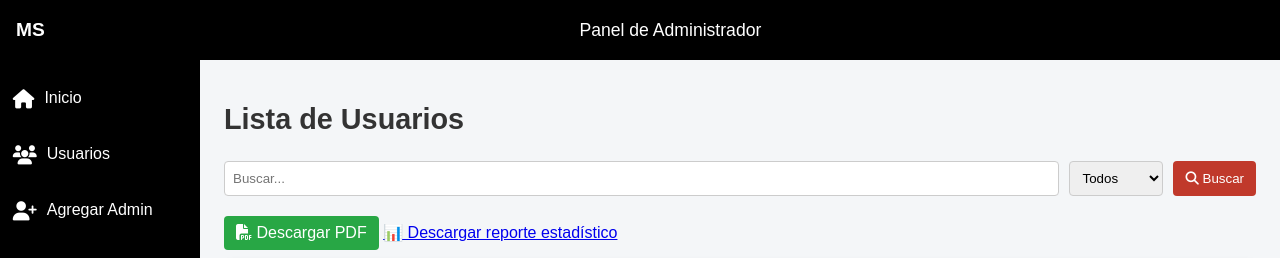
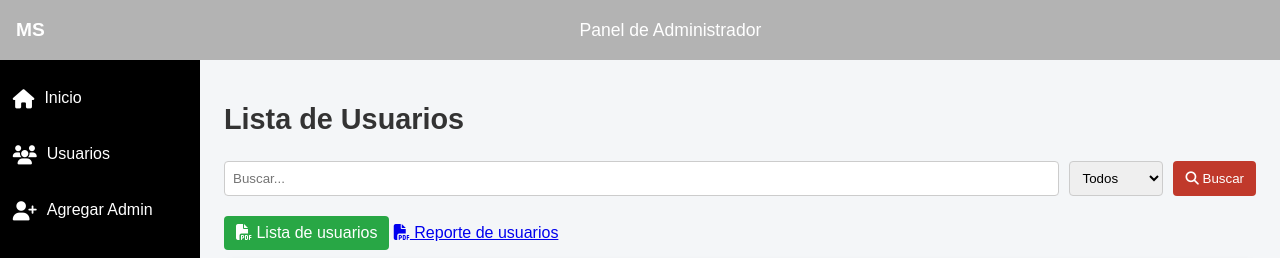
Before and after one commit to pablodavidvega/marketS_sprinngBoot, a Spring app: page /admin/lista_usuarios in a window 1280 px wide. Shown: the top 258 px of the page. Run offline with Thymeleaf, Linux system fonts and the light colour scheme; the template is opened without the code that fills it, so the values that code supplies are empty; some of the project's set-up classes (security, data sources, template engines, error pages and the like) are left out, and stand-ins take their place.

Commit message:
Estilos css generales en el encabezado y menus

```diff
--- a/src/main/resources/static/CSS/admindashboard.css
+++ b/src/main/resources/static/CSS/admindashboard.css
@@ -6,7 +6,7 @@ body {
 
 /* Navbar superior */
 .top-navbar {
-    background: #000000;
+    background: #B3B3B3;
     color: #fff;
     display: flex;
     align-items: center;
@@ -376,3 +376,9 @@ table tbody tr:nth-child(even) {
 .cards-reporte-vendedor {
     justify-content: space-between
 }
+
+.reporte-graficas {
+    width: 600px;
+    height: auto;
+    align-items: end;
+}
--- a/src/main/resources/static/CSS/clientedashboard.css
+++ b/src/main/resources/static/CSS/clientedashboard.css
@@ -6,7 +6,7 @@ body {
 
 /* Navbar superior */
 .top-navbar {
-    background: #000000;
+    background: #B3B3B3;
     color: #fff;
     display: flex;
     align-items: center;
--- a/src/main/resources/static/CSS/editarPerfilCliente.css
+++ b/src/main/resources/static/CSS/editarPerfilCliente.css
@@ -55,7 +55,7 @@ body.dark-mode .modo-btn .modo-text {
     position: fixed;
     top: 0;
     width: 100%;
-    background-color: #000000;
+    background-color: #B3B3B3;
     height: 105px;
     padding: 20px 0;
     box-shadow: 0 5px 15px rgba(0,0,0,0.06);
--- a/src/main/resources/static/CSS/form_nuevo_admin.css
+++ b/src/main/resources/static/CSS/form_nuevo_admin.css
@@ -7,7 +7,7 @@ body {
 }
 
 .top-navbar {
-    background: #000000;
+    background: #B3B3B3;
     color: #fff;
     display: flex;
     align-items: center;
--- a/src/main/resources/static/CSS/login.css
+++ b/src/main/resources/static/CSS/login.css
@@ -60,7 +60,7 @@ a{
 
 .header{
     position: relative;
-    background-color: #0000;
+    background-color: #B3B3B3;
     height: 105px;
     padding: 20px 0;
     box-shadow: 0 5px 15px rgba(0,0,0,0.06);
--- a/src/main/resources/static/CSS/register.css
+++ b/src/main/resources/static/CSS/register.css
@@ -61,7 +61,7 @@ a{
 
 .header{
     position: relative;
-    background-color: #0000;
+    background-color: #B3B3B3;
     height: 105px;
     padding: 20px 0;
     box-shadow: 0 5px 15px rgba(0,0,0,0.06);
--- a/src/main/resources/static/CSS/style.css
+++ b/src/main/resources/static/CSS/style.css
@@ -128,7 +128,7 @@ body.dark-mode .footer-col .info p {
 
 .header{
     position: relative;
-    background-color: #0000;
+    background-color: #B3B3B3;
     height: 105px;
     padding: 20px 0;
     box-shadow: 0 5px 15px rgba(0,0,0,0.06);
--- a/src/main/resources/static/CSS/style2.css
+++ b/src/main/resources/static/CSS/style2.css
@@ -129,7 +129,7 @@ body.dark-mode .footer-col .info p {
 /* header start*/
 
 .header{
-    background-color: #000000;
+    background-color: #B3B3B3;
     height: 105px;
     padding: 20px 0;
     box-shadow: 0 5px 15px rgba(0,0,0,0.06);
--- a/src/main/resources/static/CSS/vendedordashboard.css
+++ b/src/main/resources/static/CSS/vendedordashboard.css
@@ -6,7 +6,7 @@ body {
 
 /* Navbar superior */
 .top-navbar {
-    background: #000000;
+    background: #B3B3B3;
     color: #fff;
     display: flex;
     align-items: center;
--- a/src/main/resources/templates/admin/lista_usuarios.html
+++ b/src/main/resources/templates/admin/lista_usuarios.html
@@ -47,10 +47,10 @@
     <p th:if="${mensaje}" th:text="${mensaje}"></p>
     <a th:href="@{/admin/usuarios/reporte-pdf}"
        style="display: inline-block; margin-bottom: 10px; background: #28a745; color: white; padding: 8px 12px; border-radius: 4px; text-decoration: none;">
-      <i class="fas fa-file-pdf"></i> Descargar PDF
+      <i class="fas fa-file-pdf"></i> Lista de usuarios
     </a>
       <a href="/admin/reporte-estadistico" class="btn btn-success" target="_blank">
-          📊 Descargar reporte estadístico
+          <i class="fas fa-file-pdf"></i> Reporte de usuarios
       </a>
 
     <table>
--- a/src/main/resources/templates/reporte-pdf-admin/estadisticas-admin.html
+++ b/src/main/resources/templates/reporte-pdf-admin/estadisticas-admin.html
@@ -87,7 +87,7 @@
         </section>
 
         <!-- Gráficos -->
-        <div style="margin-top: 40px;">
+        <div class="reporte-graficas" style="margin-top: 40px;">
             <canvas id="graficoCategorias" width="400" height="200"></canvas>
             <canvas id="graficoPreciosStock" width="400" height="200"></canvas>
         </div>
```
